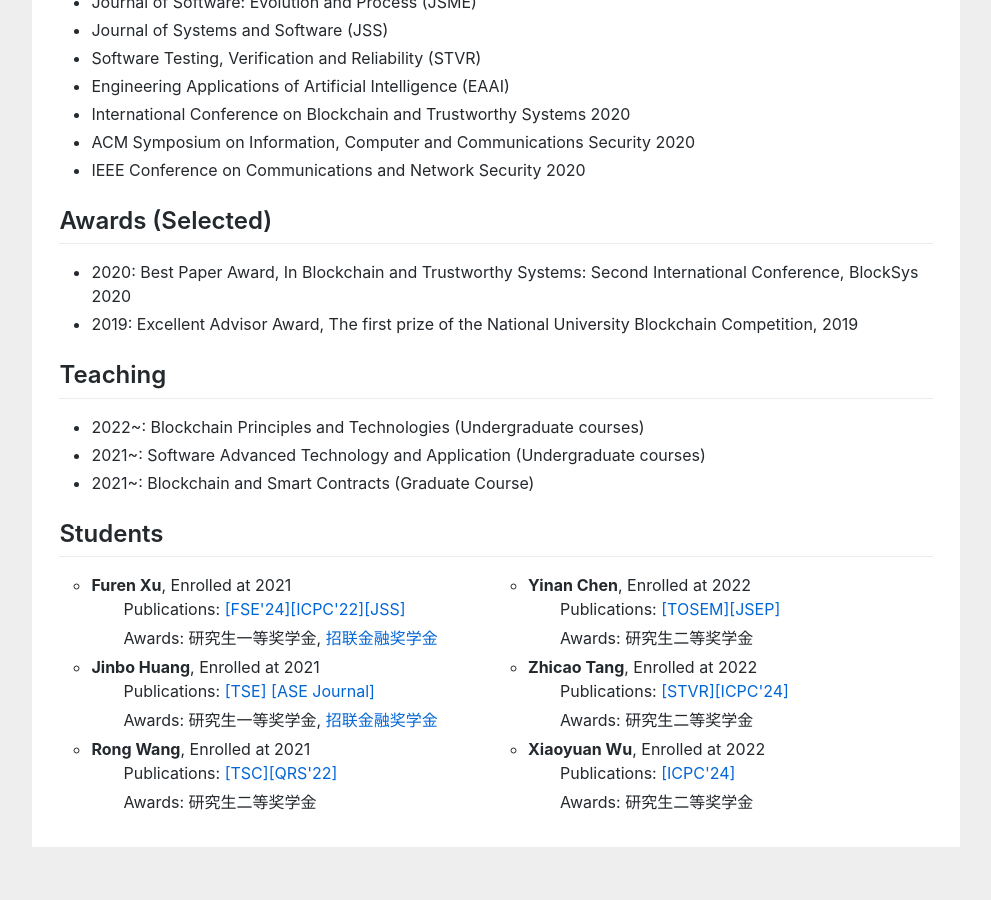
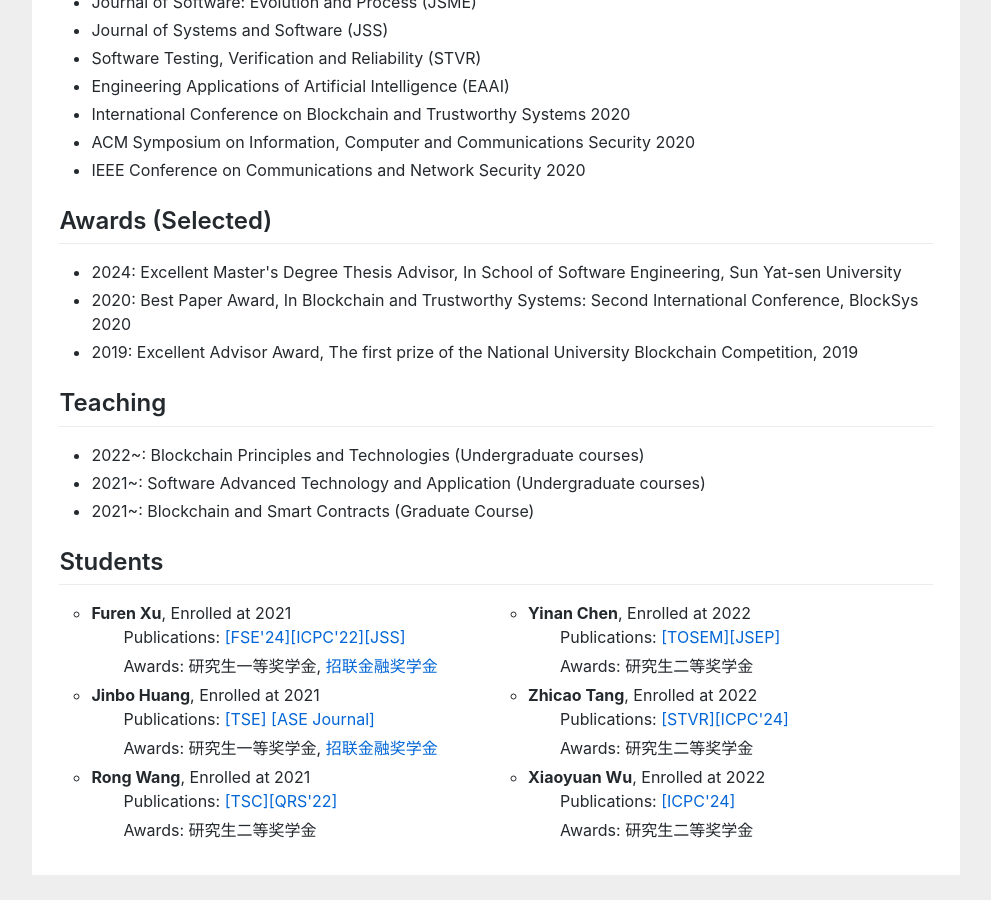
Before and after one commit to huangyuan-hy/huangyuan-hy.github.io, a Jekyll site: the page index.html, which Jekyll copies as it is, in a window 1280 px wide and 900 px high, scrolled down 4911 px. Shown: the whole window, without its empty margins (144-1135 px from the left). Built offline with Jekyll 4.4.1, drawn with Linux system fonts in a browser that asks for light colours; before the commit the page ends 5783 px from its top, so only the background shows below that.

Commit message:
Update index.html

```diff
--- a/index.html
+++ b/index.html
@@ -229,7 +229,7 @@ empirical study to learn how programmers reuse code on <a href="https://stackove
 
 				<h2>Awards (Selected)</h2>
 				<ul>
-
+	                                <li>2024: Excellent Master's Degree Thesis Advisor, In School of Software Engineering, Sun Yat-sen University</li>
 					<li>2020: Best Paper Award, In Blockchain and Trustworthy Systems: Second International Conference, BlockSys 2020</li>
 					<li>2019: Excellent Advisor Award, The first prize of the National University Blockchain Competition, 2019</li>
 
```
